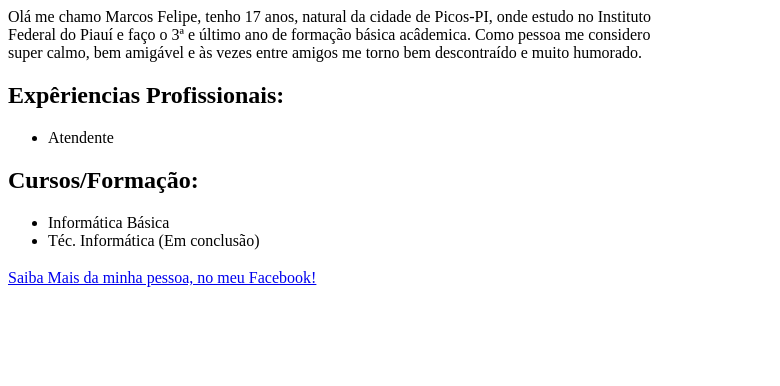
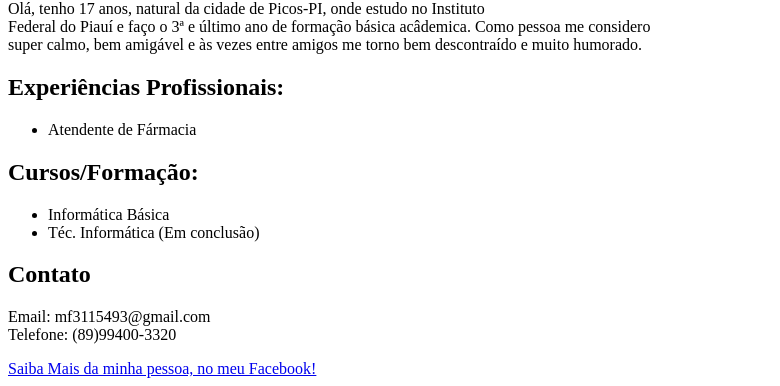
Before and after one commit to ifpi-picos/curriculo-KingKing2019, a plain HTML site: page index.html in a window 1280 px wide. Shown: the part 811-1197 px from the top of the page, without its empty margins (0-780 px from the left). Before the commit the page ends 1106 px from the top, so only its background shows below. Drawn offline with Linux system fonts and the light colour scheme.

Commit message:
descricao

```diff
--- a/index.html
+++ b/index.html
@@ -6,22 +6,25 @@
 </head>
 
 <body>
+    <img src="Screenshot_20190424-213404_WhatsApp.jpg" alt="Minha imagem teste">
     <h1>Marcos Felipe Santos Veloso</h1>
-    <img src="Screenshot_20190424-213404_WhatsApp.jpg" alt="Minha imagem teste">
-    <p>Olá me chamo Marcos Felipe, tenho 17 anos, natural da cidade de Picos-PI, onde estudo no Instituto<br>
+    <p>Olá, tenho 17 anos, natural da cidade de Picos-PI, onde estudo no Instituto<br>
     Federal do Piauí e faço o 3ª e último ano de formação básica acâdemica. Como pessoa me considero<br>
     super calmo, bem amigável e às vezes entre amigos me torno bem descontraído e muito humorado. <br>
     </p>
-    <h2>Expêriencias Profissionais:</h2>
+    <h2>Experiências Profissionais:</h2>
     <ul>
-    <li>Atendente</li>
+        <li>Atendente de Fármacia</li>
     </ul>
     <h2>Cursos/Formação:</h2>
     <ul>
     <li>Informática Básica</li>
     <li>Téc. Informática (Em conclusão)</li>
     </ul>
-    <h2></h2>
+    <h2>Contato</h2>
+    <p>Email: mf3115493@gmail.com<br>
+       Telefone: (89)99400-3320
+    </p>
     <a href="https://www.facebook.com/profile.php?id=100004837818485"
     target="_self">Saiba Mais da minha pessoa, no meu Facebook!</a>
 </body>
```
